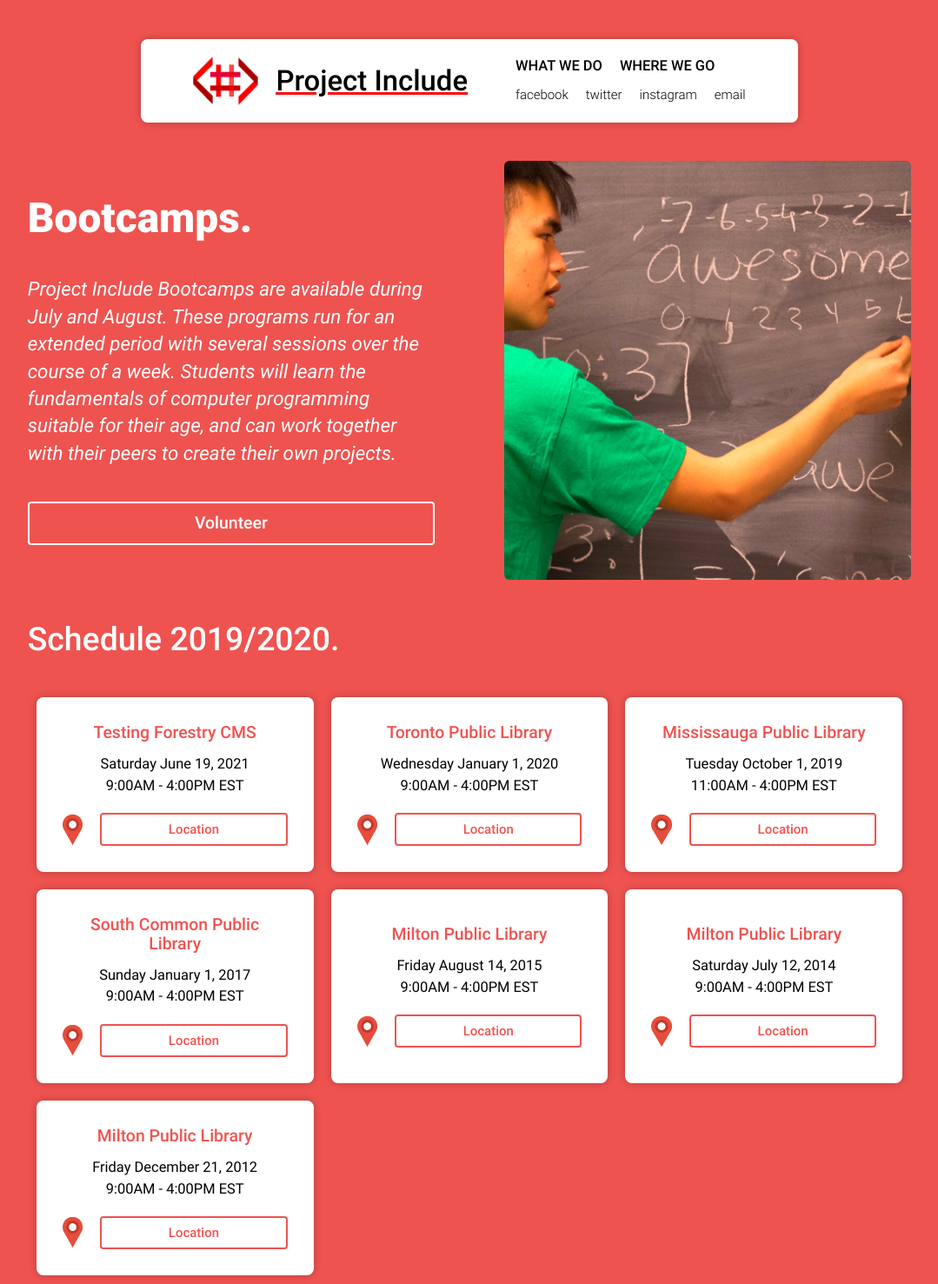
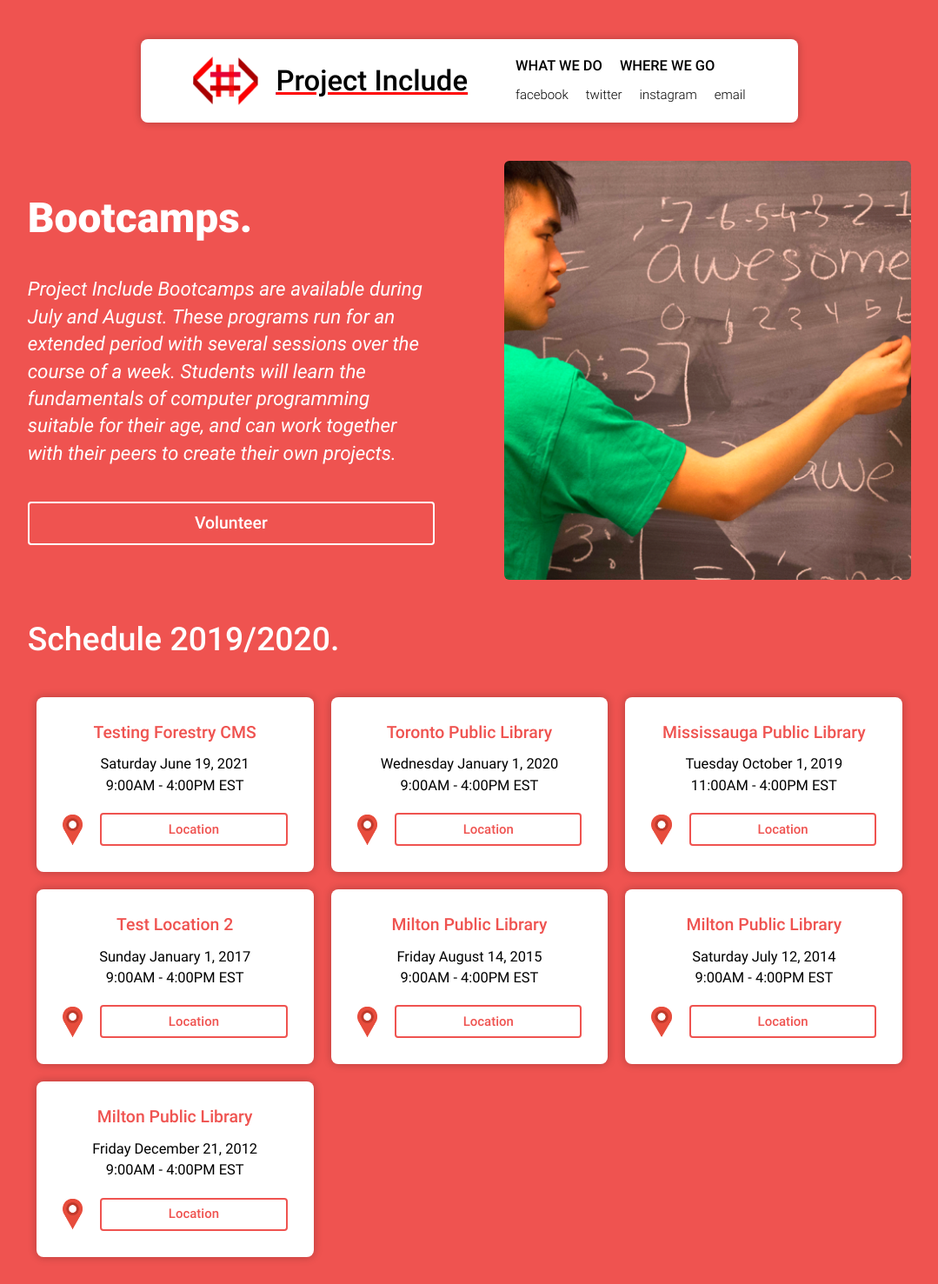
Before and after one commit to ShabazBadshah/project-include-site, a Jekyll site: the page built from bootcamps.html, in a window 1280 px wide. Shown: the whole page at 87% size, without its empty margins (100-1179 px from the left). Built offline with Jekyll 4.4.1, drawn with Linux system fonts in a browser that asks for light colours; after the commit the page ends 1456 px from its top, so only the background shows below that.

Commit message:
Update from Forestry.io shabbyy updated _data/bootcamp-schedule.yaml

```diff
--- a/_data/bootcamp-schedule.yaml
+++ b/_data/bootcamp-schedule.yaml
@@ -1,4 +1,5 @@
-- location-name: South Common Public Library
+---
+- location-name: Test Location 2
   location-google-maps-link: https://goo.gl/maps/1y4d37DjYZHz4AA49
   bootcamp-time: 9:00AM - 4:00PM EST
   bootcamp-date: 2017-01-01
```
